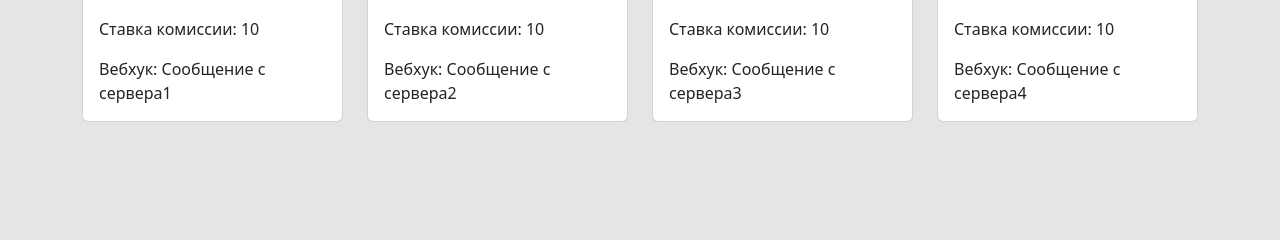
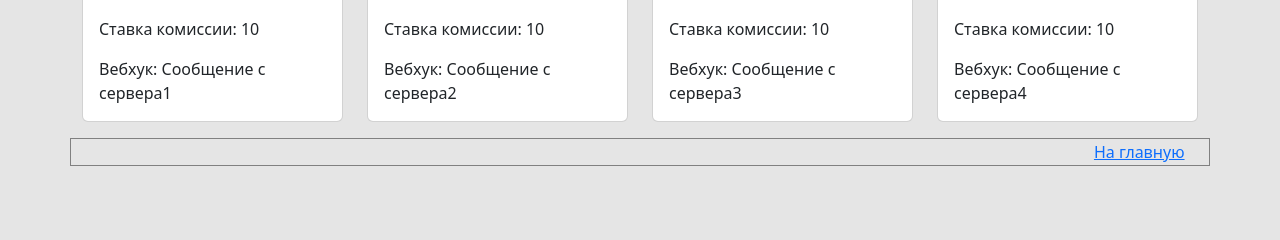
Before and after one commit to Andreilkt/flask_balans_api, a Flask app: page /balanse in a window 1280 px wide. Shown: the part 288-528 px from the top of the page. Run offline with Flask 3, Linux system fonts and the light colour scheme; data comes from the database, SQL or seed files in the repository.

Commit message:
Созданы ссылки возврата на главную страницу

```diff
--- a/templates/balanse.html
+++ b/templates/balanse.html
@@ -23,6 +23,17 @@
             </div>
         </div>
         {% endfor %}
+        <table border=1 style="cellpadding: 5; cellspacing:5 ">
+
+            <tr align=center>
+
+                <td>
+                <td width="140"><a href="{{url_for ('main') }}">На главную</a></td>
+
+            </tr>
+        </table>
+
+
     </div>
 </div>
 
```
Also changed, not shown: templates/transaction.html (+9 -0 lines). Lines whose indentation alone changed are shown as unchanged.
